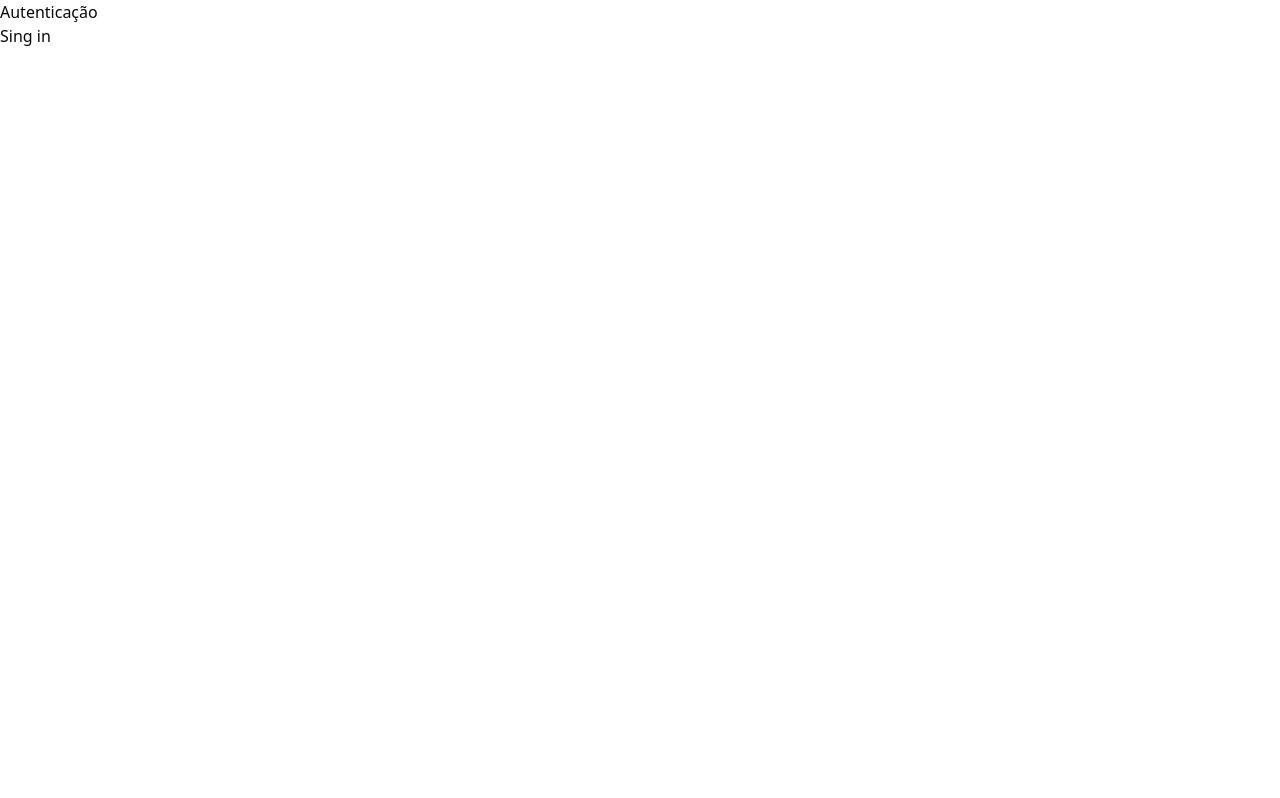
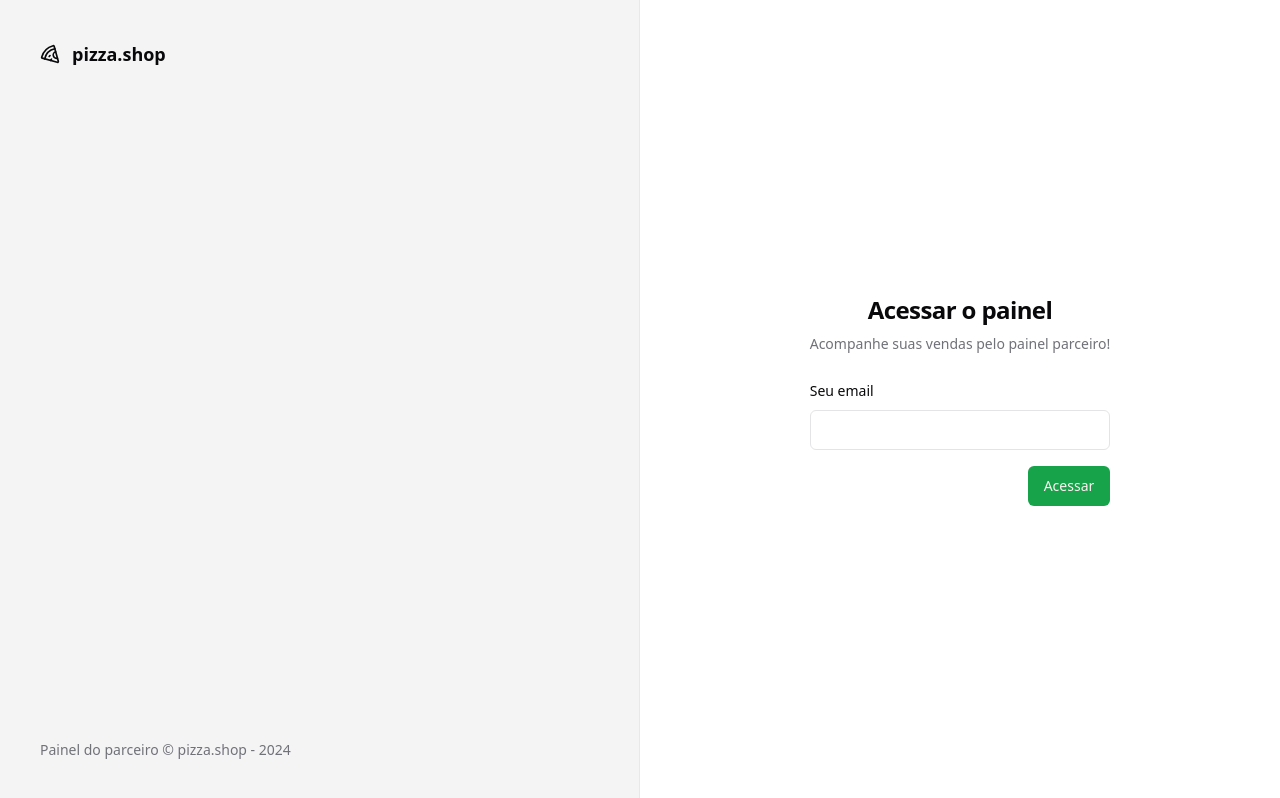
Before and after one commit to nathancamolez-dev/pizza-manager-front-end, a React (Vite) app: page /sign-in in a window 1280 px wide. Built offline with nearby package versions, Linux system fonts and the light colour scheme.

Commit message:
feat: login page

```diff
--- a/package.json
+++ b/package.json
@@ -10,6 +10,7 @@
     "preview": "vite preview"
   },
   "dependencies": {
+    "@radix-ui/react-label": "^2.1.0",
     "@radix-ui/react-slot": "^1.1.0",
     "class-variance-authority": "^0.7.0",
     "clsx": "^2.1.1",
--- a/src/components/ui/button.tsx
+++ b/src/components/ui/button.tsx
@@ -1,6 +1,6 @@
-import * as React from 'react'
 import { Slot } from '@radix-ui/react-slot'
 import { cva, type VariantProps } from 'class-variance-authority'
+import * as React from 'react'
 
 import { cn } from '@/lib/utils'
 
--- /dev/null
+++ b/src/components/ui/input.tsx
@@ -0,0 +1,25 @@
+import * as React from 'react'
+
+import { cn } from '@/lib/utils'
+
+export interface InputProps
+  extends React.InputHTMLAttributes<HTMLInputElement> {}
+
+const Input = React.forwardRef<HTMLInputElement, InputProps>(
+  ({ className, type, ...props }, ref) => {
+    return (
+      <input
+        type={type}
+        className={cn(
+          'flex h-10 w-full rounded-md border border-input bg-background px-3 py-2 text-sm ring-offset-background file:border-0 file:bg-transparent file:text-sm file:font-medium placeholder:text-muted-foreground focus-visible:outline-none focus-visible:ring-2 focus-visible:ring-ring focus-visible:ring-offset-2 disabled:cursor-not-allowed disabled:opacity-50',
+          className,
+        )}
+        ref={ref}
+        {...props}
+      />
+    )
+  },
+)
+Input.displayName = 'Input'
+
+export { Input }
--- /dev/null
+++ b/src/components/ui/label.tsx
@@ -0,0 +1,24 @@
+import * as LabelPrimitive from '@radix-ui/react-label'
+import { cva, type VariantProps } from 'class-variance-authority'
+import * as React from 'react'
+
+import { cn } from '@/lib/utils'
+
+const labelVariants = cva(
+  'text-sm font-medium leading-none peer-disabled:cursor-not-allowed peer-disabled:opacity-70',
+)
+
+const Label = React.forwardRef<
+  React.ElementRef<typeof LabelPrimitive.Root>,
+  React.ComponentPropsWithoutRef<typeof LabelPrimitive.Root> &
+    VariantProps<typeof labelVariants>
+>(({ className, ...props }, ref) => (
+  <LabelPrimitive.Root
+    ref={ref}
+    className={cn(labelVariants(), className)}
+    {...props}
+  />
+))
+Label.displayName = LabelPrimitive.Root.displayName
+
+export { Label }
--- a/src/global.css
+++ b/src/global.css
@@ -1,6 +1,7 @@
 @tailwind base;
 @tailwind components;
 @tailwind utilities;
+
 
 @layer base {
   :root {
@@ -10,8 +11,8 @@
     --card-foreground: 240 10% 3.9%;
     --popover: 0 0% 100%;
     --popover-foreground: 240 10% 3.9%;
-    --primary: 240 5.9% 10%;
-    --primary-foreground: 0 0% 98%;
+    --primary: 142.1 76.2% 36.3%;
+    --primary-foreground: 355.7 100% 97.3%;
     --secondary: 240 4.8% 95.9%;
     --secondary-foreground: 240 5.9% 10%;
     --muted: 240 4.8% 95.9%;
@@ -22,7 +23,7 @@
     --destructive-foreground: 0 0% 98%;
     --border: 240 5.9% 90%;
     --input: 240 5.9% 90%;
-    --ring: 240 10% 3.9%;
+    --ring: 142.1 76.2% 36.3%;
     --radius: 0.5rem;
     --chart-1: 12 76% 61%;
     --chart-2: 173 58% 39%;
@@ -32,25 +33,25 @@
   }
 
   .dark {
-    --background: 240 10% 3.9%;
-    --foreground: 0 0% 98%;
-    --card: 240 10% 3.9%;
-    --card-foreground: 0 0% 98%;
-    --popover: 240 10% 3.9%;
-    --popover-foreground: 0 0% 98%;
-    --primary: 0 0% 98%;
-    --primary-foreground: 240 5.9% 10%;
+    --background: 20 14.3% 4.1%;
+    --foreground: 0 0% 95%;
+    --card: 24 9.8% 10%;
+    --card-foreground: 0 0% 95%;
+    --popover: 0 0% 9%;
+    --popover-foreground: 0 0% 95%;
+    --primary: 142.1 70.6% 45.3%;
+    --primary-foreground: 144.9 80.4% 10%;
     --secondary: 240 3.7% 15.9%;
     --secondary-foreground: 0 0% 98%;
-    --muted: 240 3.7% 15.9%;
+    --muted: 0 0% 15%;
     --muted-foreground: 240 5% 64.9%;
-    --accent: 240 3.7% 15.9%;
+    --accent: 12 6.5% 15.1%;
     --accent-foreground: 0 0% 98%;
     --destructive: 0 62.8% 30.6%;
-    --destructive-foreground: 0 0% 98%;
+    --destructive-foreground: 0 85.7% 97.3%;
     --border: 240 3.7% 15.9%;
     --input: 240 3.7% 15.9%;
-    --ring: 240 4.9% 83.9%;
+    --ring: 142.4 71.8% 29.2%;
     --chart-1: 220 70% 50%;
     --chart-2: 160 60% 45%;
     --chart-3: 30 80% 55%;
@@ -58,6 +59,7 @@
     --chart-5: 340 75% 55%;
   }
 }
+
 
 @layer base {
   * {
--- a/src/pages/_layouts/auth.tsx
+++ b/src/pages/_layouts/auth.tsx
@@ -1,11 +1,20 @@
+import { Pizza } from 'lucide-react'
 import { Outlet } from 'react-router-dom'
 
 export function AuthLayout() {
   return (
-    <div>
-      <h1>Autenticação</h1>
+    <div className="grid min-h-screen grid-cols-2">
+      <div className="flex h-full flex-col justify-between border-r border-foreground/5 bg-muted p-10 text-muted-foreground">
+        <div className="flex items-center gap-3 text-lg font-medium text-foreground">
+          <Pizza className="h-5 w-5" />
+          <span className="font-semibold">pizza.shop</span>
+        </div>
+        <footer className="text-sm">
+          Painel do parceiro &copy; pizza.shop - {new Date().getFullYear()}
+        </footer>
+      </div>
 
-      <div>
+      <div className="flex flex-col items-center justify-center">
         <Outlet />
       </div>
     </div>
--- a/src/pages/auth/sign-in.tsx
+++ b/src/pages/auth/sign-in.tsx
@@ -1,10 +1,36 @@
 import { Helmet } from 'react-helmet-async'
+
+import { Button } from '@/components/ui/button'
+import { Input } from '@/components/ui/input'
+import { Label } from '@/components/ui/label'
 
 export function SignIn() {
   return (
     <>
       <Helmet title="Login" />
-      <h1>Sing in</h1>
+      <div className="p-8">
+        <div className="w-[350]px flex flex-col justify-center gap-6">
+          <div className="flex flex-col gap-2 text-center">
+            <h1 className="text-2xl font-semibold tracking-tight">
+              Acessar o painel
+            </h1>
+            <p className="text-sm text-muted-foreground">
+              Acompanhe suas vendas pelo painel parceiro!
+            </p>
+          </div>
+
+          <form className="space-y-4">
+            <div className="space-y-2">
+              <Label htmlFor="email">Seu email</Label>
+              <Input id="email" type="email" />
+            </div>
+
+            <div className="flex justify-end">
+              <Button type="submit">Acessar</Button>
+            </div>
+          </form>
+        </div>
+      </div>
     </>
   )
 }
```
Also changed, not shown: 1 other file (tests, documents, lock files or other folders).
